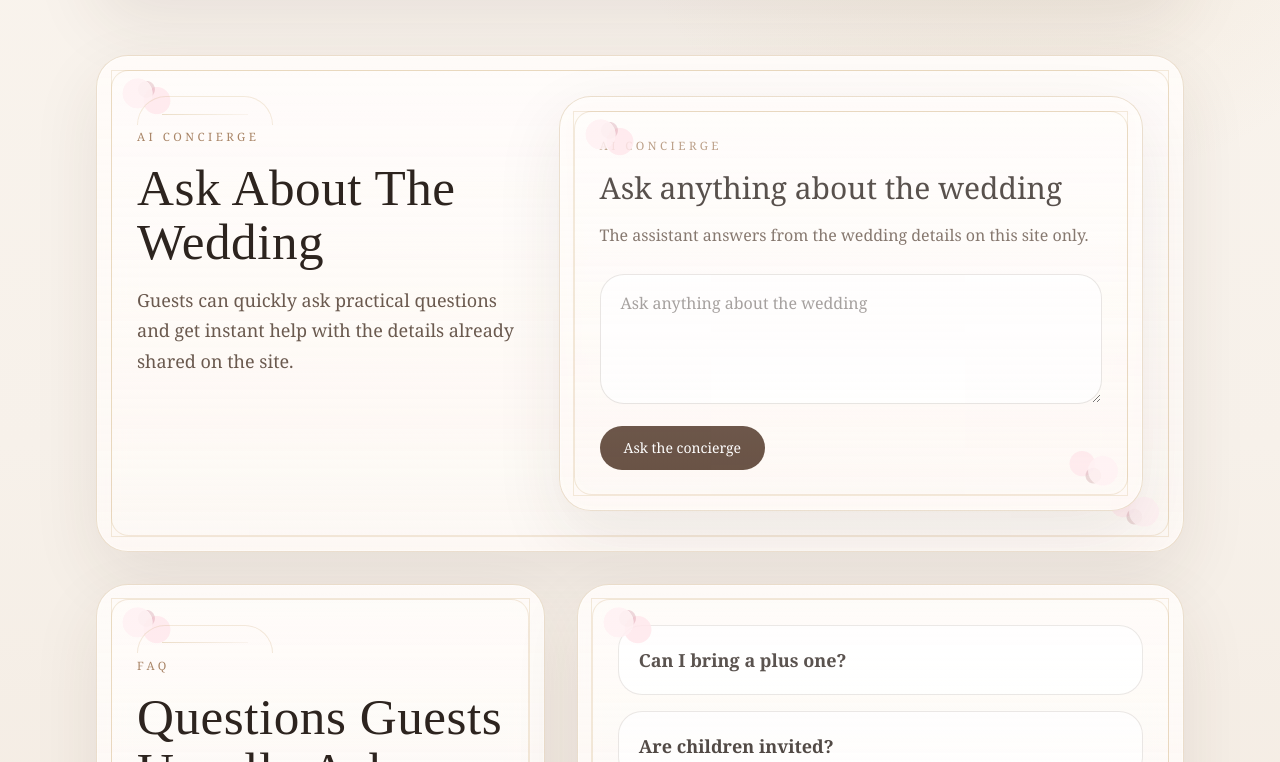
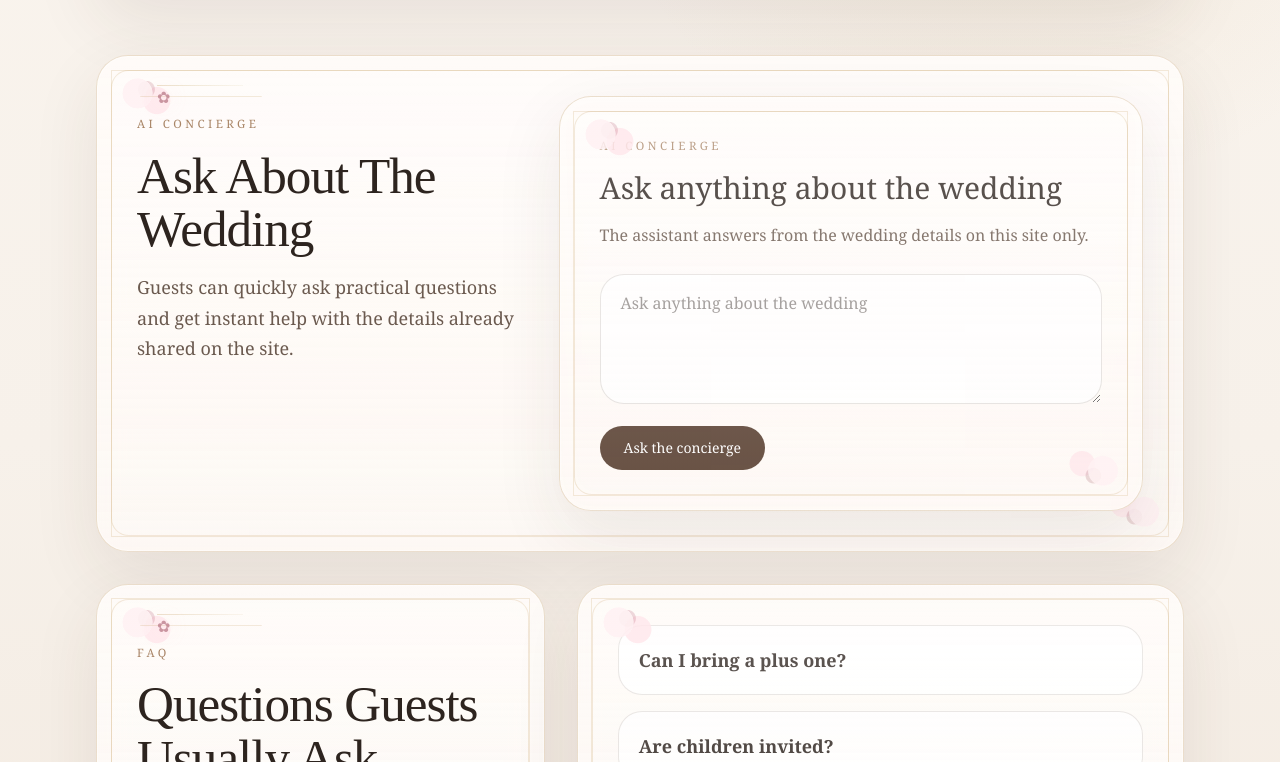
Before and after one commit to dh1612/wedding-website-platform, a Next.js app: page /faq in a window 1280 px wide. Shown: the part 658-1420 px from the top of the page. Built offline with nearby package versions, Linux system fonts and the light colour scheme.

Commit message:
Refine Smart intake and preview polish

```diff
--- a/app/get-started/page.tsx
+++ b/app/get-started/page.tsx
@@ -31,19 +31,20 @@ export default async function GetStartedPage({
             Start Your Website
           </p>
           <h1 className="text-5xl leading-none sm:text-6xl">
-            Skip the stress of building a wedding website.
+            Start with the heart of the day, and we&apos;ll shape the website around it.
           </h1>
           <p className="text-lg leading-8 text-[#5f564e]">
-            We build it for you. Just tell us what your guests need to know — we handle the rest.
+            You don&apos;t need to build this alone. Share the essentials, and we&apos;ll turn them
+            into a wedding website that feels thoughtful, personal, and ready to share.
           </p>
           <p className="max-w-3xl text-base leading-7 text-[#5f564e]">
-            No DIY. No setup. No pressure to have every detail ready. Start with the essentials and
-            we&apos;ll shape a strong first draft around what matters most.
+            There&apos;s no pressure to have every detail perfectly written. Start with what you know,
+            and we&apos;ll shape a strong first draft around the parts that matter most to your guests.
           </p>
           <div className="space-y-2 text-sm leading-6 text-[#6d655d]">
             <p>• Most couples complete this in under 2 minutes</p>
-            <p>• Light details are fine — sparse drafts stay clean and focused</p>
-            <p>• Private review before anything is shared</p>
+            <p>• Light details are absolutely fine for the first draft</p>
+            <p>• Nothing is shared publicly before you have reviewed it</p>
           </div>
           <div className="flex flex-col gap-3 sm:flex-row">
             <a
--- a/app/globals.css
+++ b/app/globals.css
@@ -405,12 +405,12 @@ main[data-theme="soft-blush"] .eyebrow {
 
 main[data-theme="soft-blush"] .accent-outline {
   background:
-    linear-gradient(180deg, rgba(255,255,255,0.94), rgba(250, 243, 236, 0.92)),
+    linear-gradient(180deg, rgba(255,255,255,0.98), rgba(252, 246, 240, 0.96)),
     rgba(255, 249, 244, 0.9);
-  border-color: rgba(184, 149, 95, 0.34);
-  color: #7c5b36;
+  border-color: rgba(184, 149, 95, 0.48);
+  color: #684624;
   box-shadow:
-    0 12px 24px rgba(124, 91, 54, 0.08),
+    0 14px 30px rgba(124, 91, 54, 0.12),
     0 0 0 1px rgba(255,255,255,0.58) inset;
 }
 
@@ -534,6 +534,37 @@ main[data-theme="soft-blush"] .soft-blush-photo-panel {
 
 main[data-theme="soft-blush"] .soft-blush-editorial .section-shell:first-child::before {
   opacity: 0.95;
+}
+
+main[data-theme="soft-blush"] [data-section] .section-shell:first-child .section-heading-block {
+  position: relative;
+  padding-top: 1.2rem;
+}
+
+main[data-theme="soft-blush"] [data-section] .section-shell:first-child .section-heading-block::before {
+  content: "";
+  position: absolute;
+  left: 0.2rem;
+  top: 0;
+  width: 7.6rem;
+  height: 1px;
+  background: linear-gradient(90deg, rgba(199,165,106,0.42), rgba(199,165,106,0.04));
+}
+
+main[data-theme="soft-blush"] [data-section] .section-shell:first-child .section-heading-block::after {
+  content: "✿";
+  position: absolute;
+  left: 1.25rem;
+  top: -0.68rem;
+  font-size: 1rem;
+  color: rgba(182, 116, 130, 0.72);
+  text-shadow: 0 0 18px rgba(255, 224, 229, 0.72);
+}
+
+main[data-theme="soft-blush"] [data-section] .section-shell:first-child .section-title {
+  font-family: var(--font-script);
+  font-weight: 400;
+  letter-spacing: -0.02em;
 }
 
 main[data-theme="soft-blush"] .schedule-moment-card {
--- a/components/client-intake-form.tsx
+++ b/components/client-intake-form.tsx
@@ -295,7 +295,7 @@ export function ClientIntakeForm({
           </div>
           <div className="rounded-[1.2rem] border border-black/6 bg-[#faf7f2] px-4 py-4 text-sm leading-6 text-[#6f665e]">
             <p className="text-[11px] uppercase tracking-[0.28em] text-[#9a7d64]">Optional</p>
-            <p className="mt-2">Wedding date, location, style, story, schedule, travel notes, FAQ, and images.</p>
+            <p className="mt-2">Wedding date, location, style, story, schedule, travel notes, and FAQ.</p>
           </div>
         </div>
 
@@ -452,25 +452,14 @@ export function ClientIntakeForm({
               <textarea
                 value={values.storyText}
                 onChange={(event) => updateField("storyText", event.target.value)}
-                placeholder="Share the couple story in raw notes, short phrases, or rough paragraphs."
+                placeholder="Tell us a little about you both in raw notes, short phrases, or rough paragraphs."
                 rows={5}
                 className="w-full rounded-[1rem] border border-black/8 bg-white px-4 py-3 text-sm text-[#1f1d1a]"
               />
-              <textarea
-                value={(values.imageUrls ?? []).join("\n")}
-                onChange={(event) =>
-                  updateField(
-                    "imageUrls",
-                    event.target.value
-                      .split("\n")
-                      .map((line) => line.trim())
-                      .filter(Boolean)
-                  )
-                }
-                placeholder={"Image URLs, one per line\nhttps://..."}
-                rows={4}
-                className="w-full rounded-[1rem] border border-black/8 bg-white px-4 py-3 text-sm text-[#1f1d1a]"
-              />
+              <div className="rounded-[1rem] border border-[#184b38]/12 bg-[#f6fbf8] px-4 py-3 text-sm leading-6 text-[#486159]">
+                If you have favourite photos in mind, don&apos;t worry about adding them here. We can
+                shape the visual side with you once the first draft is in place.
+              </div>
             </div>
           </details>
 
--- a/components/hero-section.tsx
+++ b/components/hero-section.tsx
@@ -33,7 +33,7 @@ function SharedActions({
       </a>
       <a
         href={secondaryActionHref}
-        className="accent-outline rounded-full px-6 py-3 text-center text-sm font-medium transition hover:bg-white/80"
+        className="accent-outline rounded-full bg-white/90 px-6 py-3 text-center text-sm font-medium shadow-[0_10px_26px_rgba(34,24,20,0.12)] backdrop-blur-sm transition hover:bg-white"
       >
         {secondaryActionLabel}
       </a>
@@ -248,7 +248,11 @@ export function HeroSection({ themeId, weddingData, previewMode = false }: HeroS
                 fill
                 priority
                 unoptimized={heroImageUnoptimized}
-                className={themeId === "soft-blush" ? "object-cover object-[56%_18%]" : "object-cover"}
+                className={
+                  themeId === "soft-blush"
+                    ? "object-cover object-[56%_18%] brightness-[1.12] contrast-[1.04] saturate-[1.05]"
+                    : "object-cover"
+                }
               />
             </div>
           </div>
--- a/lib/intake.ts
+++ b/lib/intake.ts
@@ -369,7 +369,7 @@ export async function buildWeddingDataFromIntake(
         ? "If you need anything before the wedding, please get in touch."
         : "This first draft focuses on the essentials. Final guest-facing details can be refined before the site goes live."
     },
-    aiConciergeEnabled: submission.packageTier !== "basic",
+    aiConciergeEnabled: submission.packageTier === "premium",
     gallery: {
       heading: defaults.gallery.heading,
       description: defaults.gallery.description,
@@ -406,7 +406,7 @@ export async function buildWeddingDataFromIntake(
       registry: false,
       rsvp: true,
       faq: hasFaq,
-      aiConcierge: submission.packageTier !== "basic"
+      aiConcierge: submission.packageTier === "premium"
     }
   });
 }
```
